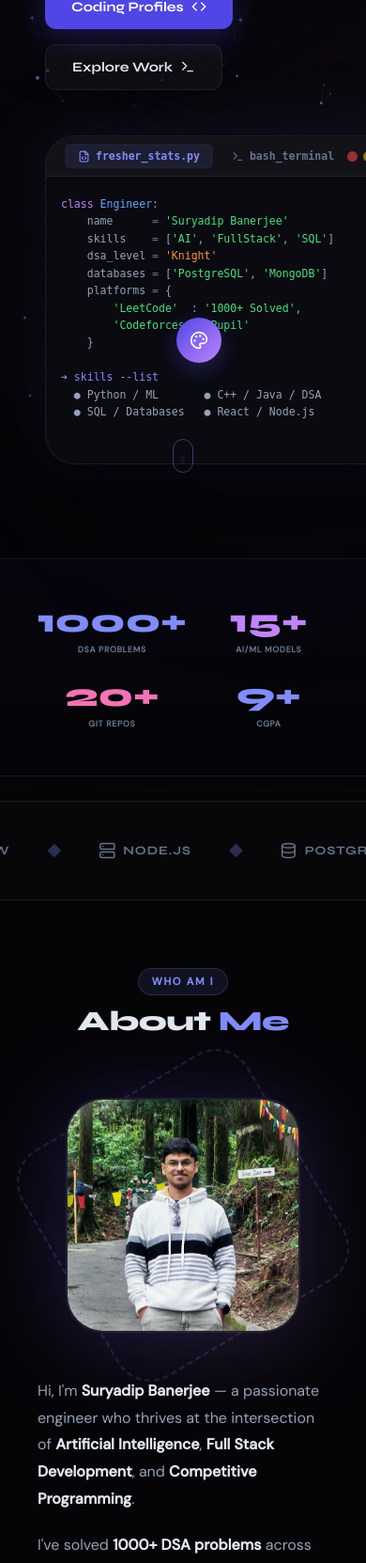
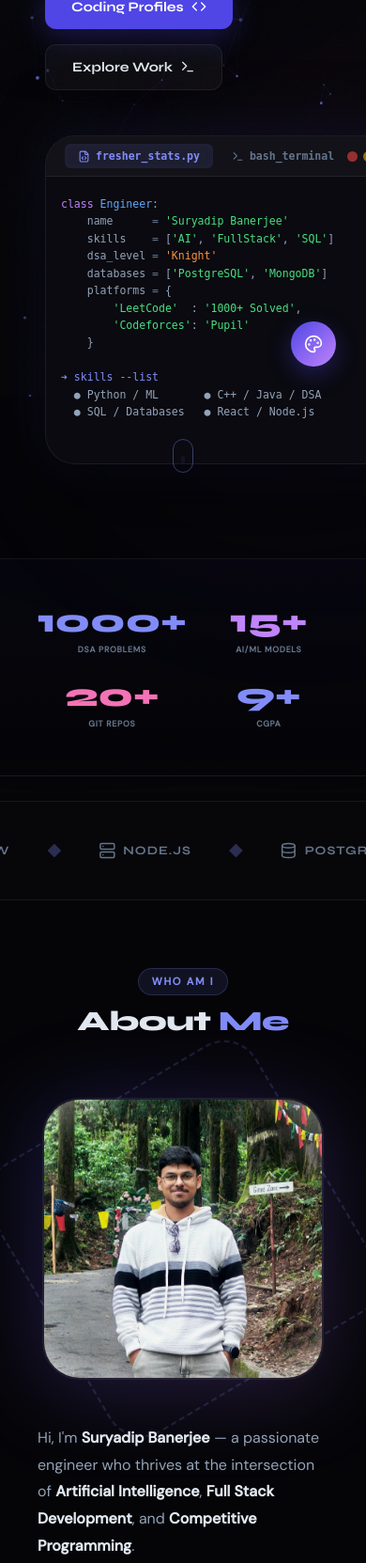
Before and after one commit to surya-X-13/Portfolio, a FastAPI app: page / in a window 390 px wide; the page is wider, and only the part inside the window is pictured. Shown: the part 422-2085 px from the top of that part at 94% size. Run offline with FastAPI, Linux system fonts and the light colour scheme.

Commit message:
style: premium visual overhaul, mobile bottom-right theme align, branded skills cloud, and interactive console matrix/trivia additions

```diff
--- a/static/css/style.css
+++ b/static/css/style.css
@@ -1618,6 +1618,10 @@ h4 {
     width: 140px;
 }
 
+.rating-arc path[stroke-dasharray] {
+    transition: stroke-dashoffset 1.5s cubic-bezier(0.22, 1, 0.36, 1);
+}
+
 .rating-arc svg {
     width: 100%;
 }
@@ -1833,9 +1837,13 @@ h4 {
 
 .skill-tag:hover {
     transform: scale(1.08) translateY(-6px);
-    background: rgba(129, 140, 248, 0.1);
-    border-color: rgba(129, 140, 248, 0.35);
-    box-shadow: 0 12px 30px -8px rgba(129, 140, 248, 0.35);
+    background: var(--skill-color-glow, rgba(129, 140, 248, 0.1)) !important;
+    border-color: var(--skill-color, rgba(129, 140, 248, 0.35)) !important;
+    box-shadow: 0 12px 30px -8px var(--skill-color-glow, rgba(129, 140, 248, 0.35)) !important;
+}
+
+.skill-tag:hover svg {
+    color: var(--skill-color, var(--primary)) !important;
 }
 
 .skill-tag svg {
@@ -2293,7 +2301,7 @@ h4 {
     pointer-events: none;
 }
 
-@media (min-width: 1024px) {
+@media (min-width: 768px) {
     .contact-card {
         grid-template-columns: 5fr 7fr;
         gap: 5rem;
@@ -2786,9 +2794,10 @@ html[data-accent="cyan"] .spotlight-section::after {
 /* ── Split Text Reveal ───────────────────────────────────── */
 .split-reveal .char {
     display: inline-block;
-    transform: translateY(100%);
+    transform: translateY(115%) rotate(4deg) skewX(4deg);
+    transform-origin: left top;
     opacity: 0;
-    transition: transform 0.6s cubic-bezier(0.22, 1, 0.36, 1), opacity 0.6s ease;
+    transition: transform 0.65s cubic-bezier(0.16, 1, 0.3, 1), opacity 0.65s ease;
 }
 
 .split-reveal.revealed .char {
@@ -3359,22 +3368,22 @@ html[data-accent="cyan"] .heatmap-cell.l4 { background: rgba(6, 182, 212, 0.85);
         line-height: 1.6;
     }
 
-    /* Fluid profile photo box & centered glow */
+    /* Fluid profile photo box & centered glow for compact smartphones */
     .about-photo,
     .about-photo-glow {
-        width: 250px;
-        height: 250px;
+        width: 240px !important;
+        height: 240px !important;
     }
 
     .about-photo-glow {
-        left: calc(50% - 125px);
+        left: calc(50% - 120px) !important;
     }
 
     .about-photo-ring {
-        width: 280px;
-        height: 280px;
-        top: -15px;
-        left: calc(50% - 140px);
+        width: 270px !important;
+        height: 270px !important;
+        top: -15px !important;
+        left: calc(50% - 135px) !important;
     }
 
     .quick-facts {
@@ -3409,22 +3418,43 @@ html[data-accent="cyan"] .heatmap-cell.l4 { background: rgba(6, 182, 212, 0.85);
         padding: 1.25rem;
     }
 
-    /* High-Priority Bottom-Left Corner Style Theme Picker for all mobile and tablet screens */
+    /* High-Priority Bottom-Right Corner Style Theme Picker for all mobile and tablet screens */
     #theme-picker {
         position: fixed !important;
-        bottom: 2.25rem !important;
-        left: 1.25rem !important;
-        right: auto !important;
-        flex-direction: row !important;
-        gap: 0.5rem !important;
+        bottom: 2rem !important;
+        right: 2rem !important;
+        left: auto !important;
+        flex-direction: column !important;
+        gap: 0.75rem !important;
         z-index: 9999 !important;
     }
-    .theme-dots {
-        flex-direction: row !important;
-        padding: 0.5rem 0.8rem !important;
-        transform: translateX(-15px) scale(0.9) !important;
-    }
-    .theme-dots.open {
-        transform: translateX(0) scale(1) !important;
-    }
-}
+
+    #back-to-top {
+        bottom: 6.25rem !important;
+        right: 2.25rem !important;
+        left: auto !important;
+        position: fixed !important;
+    }
+
+    /* Center and scale photo components on tablet views */
+    .about-photo,
+    .about-photo-glow {
+        width: 300px !important;
+        height: 300px !important;
+    }
+    .about-photo-glow {
+        left: calc(50% - 150px) !important;
+    }
+    .about-photo-ring {
+        width: 330px !important;
+        height: 330px !important;
+        top: -15px !important;
+        left: calc(50% - 165px) !important;
+    }
+
+    .heatmap-wrap {
+        padding: 1.5rem 1rem !important;
+        overflow-x: auto !important;
+        -webkit-overflow-scrolling: touch !important;
+    }
+}
--- a/static/js/main.js
+++ b/static/js/main.js
@@ -8,22 +8,22 @@
 
 /* ── Data ──────────────────────────────────────────────────────── */
 const SKILLS = [
-  { name: "Python",    icon: "code" },
-  { name: "C++",       icon: "cpu" },
-  { name: "SQL",       icon: "database" },
-  { name: "React",     icon: "layers" },
-  { name: "Node.js",   icon: "server" },
-  { name: "Postgres",  icon: "table" },
-  { name: "ML",        icon: "brain" },
-  { name: "Java",      icon: "coffee" },
-  { name: "TensorFlow",icon: "activity" },
-  { name: "Flask",     icon: "flask-conical" },
-  { name: "MongoDB",   icon: "disc" },
-  { name: "Git",       icon: "git-branch" },
-  { name: "Linux",     icon: "terminal" },
-  { name: "Docker",    icon: "box" },
-  { name: "REST API",  icon: "plug" },
-  { name: "JS",        icon: "file-code" },
+  { name: "Python",    icon: "code",         color: "#306998" },
+  { name: "C++",       icon: "cpu",          color: "#00599c" },
+  { name: "SQL",       icon: "database",     color: "#336791" },
+  { name: "React",     icon: "layers",       color: "#61dafb" },
+  { name: "Node.js",   icon: "server",       color: "#68a063" },
+  { name: "Postgres",  icon: "table",        color: "#336791" },
+  { name: "ML",        icon: "brain",        color: "#ff6f00" },
+  { name: "Java",      icon: "coffee",       color: "#f89820" },
+  { name: "TensorFlow",icon: "activity",     color: "#ff6f00" },
+  { name: "Flask",     icon: "flask-conical",color: "#64748b" },
+  { name: "MongoDB",   icon: "disc",         color: "#4db33d" },
+  { name: "Git",       icon: "git-branch",   color: "#f05032" },
+  { name: "Linux",     icon: "terminal",     color: "#fcc624" },
+  { name: "Docker",    icon: "box",          color: "#2496ed" },
+  { name: "REST API",  icon: "plug",         color: "#009688" },
+  { name: "JS",        icon: "file-code",    color: "#f7df1e" },
 ];
 
 const EXPERIENCE = [
@@ -134,8 +134,69 @@ const HERO_ICONS = ["⚡", "🧠", "💻", "🔥", "🚀", "⭐", "🎯", "📊"
 // Store project data globally for modal
 let PROJECT_DATA = [];
 
+// Global theme accent color cache for high-performance canvas loops
+let ACTIVE_THEME_RGB = { r: 129, g: 140, b: 248 }; // Indigo default
+let ACTIVE_SECONDARY_RGB = { r: 192, g: 132, b: 252 };
+
+function updateThemeCacheColors() {
+  setTimeout(() => {
+    const rootStyle = getComputedStyle(document.documentElement);
+    const primaryHex = rootStyle.getPropertyValue('--primary').trim() || '#818cf8';
+    const secondaryHex = rootStyle.getPropertyValue('--secondary').trim() || '#c084fc';
+
+    const pRgb = hexToRgb(primaryHex);
+    const sRgb = hexToRgb(secondaryHex);
+
+    if (pRgb) ACTIVE_THEME_RGB = pRgb;
+    if (sRgb) ACTIVE_SECONDARY_RGB = sRgb;
+  }, 50);
+}
+
+function hexToRgb(hex) {
+  const cleanHex = hex.replace('#', '').trim();
+  if (cleanHex.length === 3) {
+    const r = parseInt(cleanHex.substring(0, 1) + cleanHex.substring(0, 1), 16);
+    const g = parseInt(cleanHex.substring(1, 2) + cleanHex.substring(1, 2), 16);
+    const b = parseInt(cleanHex.substring(2, 3) + cleanHex.substring(2, 3), 16);
+    return { r, g, b };
+  } else if (cleanHex.length === 6) {
+    const r = parseInt(cleanHex.substring(0, 2), 16);
+    const g = parseInt(cleanHex.substring(2, 4), 16);
+    const b = parseInt(cleanHex.substring(4, 6), 16);
+    return { r, g, b };
+  }
+  return null;
+}
+
+function setTheme(theme) {
+  const validThemes = ["indigo", "emerald", "rose", "amber", "cyan"];
+  if (!validThemes.includes(theme)) return false;
+
+  if (theme === "indigo") {
+    document.documentElement.removeAttribute("data-accent");
+  } else {
+    document.documentElement.setAttribute("data-accent", theme);
+  }
+
+  // Sync the theme dots UI
+  const dots = document.getElementById("theme-dots");
+  if (dots) {
+    dots.querySelectorAll(".theme-dot").forEach((dot) => {
+      if (dot.dataset.theme === theme) {
+        dot.classList.add("active-theme");
+      } else {
+        dot.classList.remove("active-theme");
+      }
+    });
+  }
+
+  updateThemeCacheColors();
+  return true;
+}
+
 /* ── Init ──────────────────────────────────────────────────────── */
 document.addEventListener("DOMContentLoaded", async () => {
+  updateThemeCacheColors();
   lucide.createIcons();
   initPreloader();
   initParticles();
@@ -221,6 +282,10 @@ function initParticles() {
   }
   function draw() {
     ctx.clearRect(0, 0, w, h);
+    const r = ACTIVE_THEME_RGB.r;
+    const g = ACTIVE_THEME_RGB.g;
+    const b = ACTIVE_THEME_RGB.b;
+
     for (let i = 0; i < particles.length; i++) {
       for (let j = i + 1; j < particles.length; j++) {
         const dx = particles[i].x - particles[j].x;
@@ -228,7 +293,7 @@ function initParticles() {
         const dist = Math.sqrt(dx * dx + dy * dy);
         if (dist < CONN) {
           ctx.beginPath();
-          ctx.strokeStyle = `rgba(129,140,248,${(1 - dist / CONN) * 0.15})`;
+          ctx.strokeStyle = `rgba(${r},${g},${b},${(1 - dist / CONN) * 0.15})`;
           ctx.lineWidth = 0.5;
           ctx.moveTo(particles[i].x, particles[i].y);
           ctx.lineTo(particles[j].x, particles[j].y);
@@ -245,7 +310,7 @@ function initParticles() {
       if (p.y < 0) p.y = h; if (p.y > h) p.y = 0;
       ctx.beginPath();
       ctx.arc(p.x, p.y, p.r, 0, Math.PI * 2);
-      ctx.fillStyle = `rgba(129,140,248,${p.alpha})`;
+      ctx.fillStyle = `rgba(${r},${g},${b},${p.alpha})`;
       ctx.fill();
     });
     requestAnimationFrame(draw);
@@ -277,6 +342,12 @@ function initSparkles() {
     const dx = e.clientX - lastX, dy = e.clientY - lastY;
     if (Math.abs(dx) + Math.abs(dy) > 5) {
       for (let i = 0; i < 2; i++) {
+        const pRgb = ACTIVE_THEME_RGB;
+        const sRgb = ACTIVE_SECONDARY_RGB;
+        const selectedColor = Math.random() > 0.5
+          ? `${pRgb.r},${pRgb.g},${pRgb.b}`
+          : `${sRgb.r},${sRgb.g},${sRgb.b}`;
+
         sparkles.push({
           x: e.clientX + (Math.random() - 0.5) * 10,
           y: e.clientY + (Math.random() - 0.5) * 10,
@@ -284,7 +355,7 @@ function initSparkles() {
           vy: (Math.random() - 0.5) * 2 - 1,
           life: 1,
           size: Math.random() * 3 + 1,
-          color: Math.random() > 0.5 ? "129,140,248" : "192,132,252",
+          color: selectedColor,
         });
       }
     }
@@ -477,6 +548,14 @@ function initScrollReveal() {
 
 function animateDiffBars(root = document) {
   root.querySelectorAll(".fill").forEach((bar) => bar.classList.add("active"));
+
+  // Animate Codeforces semi-circular rating gauge path
+  const arcPath = root.querySelector(".rating-arc path[stroke-dasharray]");
+  if (arcPath) {
+    setTimeout(() => {
+      arcPath.style.strokeDashoffset = "86";
+    }, 150);
+  }
 }
 
 /* ═══════════════════════════════════════════════════════════════
@@ -688,13 +767,7 @@ function initThemePicker() {
   dots.querySelectorAll(".theme-dot").forEach((dot) => {
     dot.addEventListener("click", () => {
       const theme = dot.dataset.theme;
-      if (theme === "indigo") {
-        document.documentElement.removeAttribute("data-accent");
-      } else {
-        document.documentElement.setAttribute("data-accent", theme);
-      }
-      dots.querySelectorAll(".theme-dot").forEach((d) => d.classList.remove("active-theme"));
-      dot.classList.add("active-theme");
+      setTheme(theme);
       dots.classList.remove("open");
       showToast("Theme Changed", `Accent color set to ${theme}`, "success");
     });
@@ -748,7 +821,7 @@ function renderSkills() {
   const container = document.getElementById("skill-cloud");
   if (!container) return;
   container.innerHTML = SKILLS.map(
-    (s,i) => `<div class="skill-tag scroll-reveal" style="--delay:${i*40}ms"><i data-lucide="${s.icon}"></i><span>${s.name}</span></div>`
+    (s,i) => `<div class="skill-tag scroll-reveal" style="--delay:${i*40}ms; --skill-color:${s.color}; --skill-color-glow:${s.color}1c;"><i data-lucide="${s.icon}"></i><span>${s.name}</span></div>`
   ).join("");
   lucide.createIcons();
   document.querySelectorAll(".skill-tag").forEach((el) => {
@@ -1010,24 +1083,166 @@ function initTerminalTabs() {
   });
 }
 
+let activeGame = null;
+let matrixInterval = null;
+
+const TRIVIA_QUESTIONS = [
+  {
+    q: "Question 1: Which data structure uses LIFO (Last-In-First-Out) order?<br>  <b>(A)</b> Queue<br>  <b>(B)</b> Stack<br>  <b>(C)</b> Heap",
+    a: "b",
+    successMsg: "Correct! Stacks use LIFO (push/pop). Let's go to the next one!",
+    failMsg: "Oops! Incorrect. Stacks use LIFO, while queues use FIFO (First-In-First-Out)."
+  },
+  {
+    q: "Question 2: What is the average time complexity of Quick Sort?<br>  <b>(A)</b> O(N log N)<br>  <b>(B)</b> O(N^2)<br>  <b>(C)</b> O(N)",
+    a: "a",
+    successMsg: "Spot on! Quick Sort averages O(N log N). Final question time!",
+    failMsg: "Not quite. Quick Sort averages O(N log N), though its worst-case is O(N^2)."
+  },
+  {
+    q: "Question 3: In PostgreSQL, which join returns all rows when there is a match in either left or right table?<br>  <b>(A)</b> LEFT JOIN<br>  <b>(B)</b> FULL OUTER JOIN<br>  <b>(C)</b> INNER JOIN",
+    a: "b",
+    successMsg: "Brilliant! FULL OUTER JOIN merges matches and non-matches from both sides.",
+    failMsg: "Incorrect. FULL OUTER JOIN returns all rows from both tables when there's a match."
+  }
+];
+
+function startMatrixRain() {
+  const canvas = document.getElementById("terminal-matrix-canvas");
+  if (!canvas) return;
+  canvas.style.display = "block";
+
+  const ctx = canvas.getContext("2d");
+  const parent = canvas.parentElement;
+  let w = canvas.width = parent.clientWidth;
+  let h = canvas.height = parent.clientHeight;
+
+  const cols = Math.floor(w / 12) + 1;
+  const ypos = Array(cols).fill(0);
+
+  ctx.fillStyle = "#000";
+  ctx.fillRect(0, 0, w, h);
+
+  function step() {
+    ctx.fillStyle = "rgba(5, 5, 8, 0.05)";
+    ctx.fillRect(0, 0, w, h);
+
+    ctx.fillStyle = `rgb(${ACTIVE_THEME_RGB.r}, ${ACTIVE_THEME_RGB.g}, ${ACTIVE_THEME_RGB.b})`;
+    ctx.font = "9pt monospace";
+
+    ypos.forEach((y, ind) => {
+      const text = String.fromCharCode(33 + Math.floor(Math.random() * 93));
+      const x = ind * 12;
+      ctx.fillText(text, x, y);
+      if (y > 100 + Math.random() * 10000) ypos[ind] = 0;
+      else ypos[ind] = y + 12;
+    });
+  }
+
+  if (matrixInterval) clearInterval(matrixInterval);
+  matrixInterval = setInterval(step, 35);
+  showToast("Matrix Activated ⚡", "Click terminal or press any key to exit", "success");
+}
+
+function stopMatrixRain() {
+  if (matrixInterval) {
+    clearInterval(matrixInterval);
+    matrixInterval = null;
+  }
+  const canvas = document.getElementById("terminal-matrix-canvas");
+  if (canvas) canvas.style.display = "none";
+}
+
 function initTerminalInput() {
   const input = document.getElementById("terminal-input");
   const history = document.getElementById("terminal-history");
   if (!input || !history) return;
 
+  const matrixCanvas = document.getElementById("terminal-matrix-canvas");
+  matrixCanvas?.addEventListener("click", () => {
+    stopMatrixRain();
+    input.focus();
+  });
+
+  document.addEventListener("keydown", (e) => {
+    if (matrixInterval) {
+      stopMatrixRain();
+      e.preventDefault();
+      setTimeout(() => input.focus(), 10);
+    }
+  });
+
   input.addEventListener("keydown", (e) => {
     if (e.key === "Enter") {
       const rawCmd = input.value;
       const cmd = rawCmd.trim().toLowerCase();
-      if (!cmd) return;
 
-      // 1. Add user's command to history
       const userLine = document.createElement("div");
       userLine.className = "terminal-line";
-      userLine.innerHTML = `<span class="terminal-prompt">guest@suryadip.dev:~$</span> ${rawCmd}`;
+      userLine.innerHTML = `<span class="terminal-prompt">${activeGame ? 'trivia-game' : 'guest'}@suryadip.dev:~$</span> ${rawCmd}`;
       history.appendChild(userLine);
 
-      // 2. Process command output
+      if (!cmd) {
+        input.value = "";
+        history.scrollTop = history.scrollHeight;
+        return;
+      }
+
+      if (activeGame) {
+        if (cmd === "exit" || cmd === "quit") {
+          activeGame = null;
+          const outDiv = document.createElement("div");
+          outDiv.className = "terminal-output";
+          outDiv.innerHTML = "Trivia quiz aborted. Back to standard console prompt.";
+          history.appendChild(outDiv);
+        } else {
+          const currentQ = TRIVIA_QUESTIONS[activeGame.questionIndex];
+          let feedback = "";
+
+          if (cmd === "a" || cmd === "b" || cmd === "c") {
+            if (cmd === currentQ.a) {
+              activeGame.score++;
+              feedback = `<span style="color:#34d399">✔ ${currentQ.successMsg}</span>`;
+            } else {
+              feedback = `<span style="color:#fb7185">✘ ${currentQ.failMsg}</span>`;
+            }
+
+            activeGame.questionIndex++;
+
+            let nextOutput = "";
+            if (activeGame.questionIndex < TRIVIA_QUESTIONS.length) {
+              nextOutput = "<br><br>" + TRIVIA_QUESTIONS[activeGame.questionIndex].q;
+            } else {
+              const finalScore = activeGame.score;
+              nextOutput = `<br><br>🏁 <b>Trivia Finished! Score: ${finalScore}/3</b><br>`;
+              if (finalScore === 3) {
+                nextOutput += `<span style="color:#fbbf24">Perfect Score! 🏆 You unlocked Suryadip's Easter Egg! Here is a virtual coffee: ☕</span>`;
+                setTimeout(() => {
+                  showToast("Easter Egg Unlocked! 🏆", "You scored 100% on Suryadip's Trivia! ☕", "success");
+                }, 400);
+              } else {
+                nextOutput += `Nice try! Type 'game' to play again and aim for a perfect score.`;
+              }
+              activeGame = null;
+            }
+
+            const outDiv = document.createElement("div");
+            outDiv.className = "terminal-output";
+            outDiv.innerHTML = feedback + nextOutput;
+            history.appendChild(outDiv);
+          } else {
+            const outDiv = document.createElement("div");
+            outDiv.className = "terminal-output";
+            outDiv.innerHTML = `<span style="color:#fb7185">Invalid option. Please type <b>A</b>, <b>B</b>, or <b>C</b> to answer, or type 'exit' to abort.</span>`;
+            history.appendChild(outDiv);
+          }
+        }
+
+        input.value = "";
+        history.scrollTop = history.scrollHeight;
+        return;
+      }
+
       let output = "";
       if (cmd === "help") {
         output = "Available commands:<br>" +
@@ -1036,6 +1251,11 @@ function initTerminalInput() {
                  " - <b>dsa</b>      : Check competitive programming stats.<br>" +
                  " - <b>projects</b> : Lists featured portfolio projects.<br>" +
                  " - <b>contact</b>  : Find my email and social links.<br>" +
+                 " - <b>theme</b>    : List available accent theme colors.<br>" +
+                 " - <b>theme &lt;color&gt;</b> : Apply accent theme dynamically (e.g. 'theme rose').<br>" +
+                 " - <b>matrix</b>   : Trigger falling code digital rain visualizer.<br>" +
+                 " - <b>game</b>     : Start an interactive Computer Science Trivia game!<br>" +
+                 " - <b>hack</b>     : Trigger mainframe intrusion exploit script micro-interaction.<br>" +
                  " - <b>clear</b>    : Clear prompt history.";
       } else if (cmd === "about") {
         output = "I am Suryadip Banerjee — an AI & Full Stack Developer who enjoys solving complex algorithmic puzzles and building secure, data-driven applications.";
@@ -1058,11 +1278,78 @@ function initTerminalInput() {
                  "LINKEDIN: linkedin.com/in/suryadip-banerjee";
       } else if (cmd === "clear") {
         history.innerHTML = "";
+      } else if (cmd === "matrix") {
+        startMatrixRain();
+      } else if (cmd === "game") {
+        activeGame = { questionIndex: 0, score: 0 };
+        output = "🎮 <b>Suryadip's Coding Trivia Game started!</b><br>" +
+        "I've got 3 multiple-choice questions for you. Type <b>A</b>, <b>B</b>, or <b>C</b> to answer.<br><br>" +
+        TRIVIA_QUESTIONS[0].q;
+      } else if (cmd === "hack") {
+        output = "🔓 [SYSTEM] Initiating bypass sequence...";
+        const lines = [
+          { text: "🛰️ Establishing secure handshake with suryadip.dev mainframe...", delay: 600, color: "#94a3b8" },
+          { text: "⚡ Injecting SQL payload via buffer overflow injection...", delay: 1300, color: "#94a3b8" },
+          { text: "🔐 Cracking Leetcode knight database credentials (1000+ solved)...", delay: 2000, color: "#94a3b8" },
+          { text: "📊 Retrieving Pupil rank parameters on Codeforces server...", delay: 2700, color: "#94a3b8" },
+          { text: "👑 ACCESS GRANTED. Welcome, Commander.", delay: 3400, color: "#34d399" },
+          { text: "<pre style='color:#34d399; font-family:monospace; line-height:1.2; font-size:0.56rem; margin-top:0.5rem;'>" +
+                   " _  _  __   ___  _  _    ___  ____   __   __ _  ____  ____  ____ \n" +
+                   "/ )( \\/ _\\ / __)/ )( \\  / __)(  _ \\ / _\\ (  ( \\(_  _)(  __)(    \\\n" +
+                   ") __ /    ( (__ ) __ ( ( (_ \\ )   //    \\/    /  )(   ) _)  ) D (\n" +
+                   "\\_)(_\\_/\\_/\\___)\\_)(_/  \\___/(__\\_)\\_/\\_/\\_)__) (__) (____)(____/\n" +
+                   "</pre>", delay: 4000, color: "#34d399" }
+        ];
+
+        input.disabled = true;
+        const originalPlaceholder = input.placeholder;
+        input.placeholder = "Running exploit script...";
+
+        lines.forEach(line => {
+          setTimeout(() => {
+            const lDiv = document.createElement("div");
+            lDiv.className = "terminal-output";
+            lDiv.style.color = line.color;
+            lDiv.innerHTML = line.text;
+            history.appendChild(lDiv);
+            history.scrollTop = history.scrollHeight;
+          }, line.delay);
+        });
+
+        setTimeout(() => {
+          input.disabled = false;
+          input.placeholder = originalPlaceholder;
+          input.focus();
+
+          document.querySelectorAll(".terminal-prompt").forEach(p => {
+            p.style.color = "#34d399";
+          });
+          input.style.color = "#34d399";
+          showToast("Mainframe Hacked! 🔓", "Exploit script completed successfully.", "success");
+        }, 4300);
+      } else if (cmd.startsWith("theme")) {
+        const parts = cmd.split(" ");
+        if (parts.length === 1) {
+          output = "Available themes:<br>" +
+                   " - <b>indigo</b>   : Classic royal purple (Default)<br>" +
+                   " - <b>emerald</b>  : Cybernetic tech green<br>" +
+                   " - <b>rose</b>     : Premium editorial pink-red<br>" +
+                   " - <b>amber</b>    : Classic warm gold<br>" +
+                   " - <b>cyan</b>     : High-tech electrical cyan<br>" +
+                   "<br>Type <b>'theme &lt;name&gt;'</b> to apply a theme. E.g., 'theme emerald'.";
+        } else {
+          const chosen = parts[1];
+          const success = setTheme(chosen);
+          if (success) {
+            output = `<span style="color:#34d399">✔ Theme successfully switched to ${chosen}! Accent color is now active.</span>`;
+          } else {
+            output = `<span style="color:#fb7185">✘ Theme '${chosen}' not found. Available options: indigo, emerald, rose, amber, cyan.</span>`;
+          }
+        }
       } else {
         output = `bash: command not found: ${cmd}. Type 'help' for options.`;
       }
 
-      // Append output if present
       if (output) {
         const outDiv = document.createElement("div");
         outDiv.className = "terminal-output";
@@ -1070,14 +1357,12 @@ function initTerminalInput() {
         history.appendChild(outDiv);
       }
 
-      // 3. Reset and scroll to bottom
       input.value = "";
       history.scrollTop = history.scrollHeight;
     }
   });
 
-  // Clicking anywhere on the terminal targets focus
   document.getElementById("tab-terminal")?.addEventListener("click", () => {
-    input.focus();
+    if (!matrixInterval) input.focus();
   });
 }
--- a/templates/index.html
+++ b/templates/index.html
@@ -180,6 +180,7 @@
                     </div>
 
                     <div class="code-body" id="tab-terminal" style="display: none;">
+                        <canvas id="terminal-matrix-canvas" style="display: none; position: absolute; inset: 0; width: 100%; height: 100%; background: rgba(5, 5, 8, 0.98); z-index: 10; border-bottom-left-radius: inherit; border-bottom-right-radius: inherit; pointer-events: auto;"></canvas>
                         <div class="terminal-history" id="terminal-history">
                             <div class="terminal-line"><span class="terminal-prompt">guest@suryadip.dev:~$</span> welcome</div>
                             <div class="terminal-output">Welcome to Suryadip's Interactive Terminal v1.0! Type 'help' to see available commands.</div>
@@ -330,7 +331,7 @@
                         <div class="rating-arc">
                             <svg viewBox="0 0 120 80" fill="none">
                                 <path d="M10 70 A55 55 0 0 1 110 70" stroke="#1e293b" stroke-width="8" fill="none" stroke-linecap="round"/>
-                                <path d="M10 70 A55 55 0 0 1 110 70" stroke="url(#cfGrad)" stroke-width="8" fill="none" stroke-linecap="round" stroke-dasharray="173" stroke-dashoffset="86"/>
+                                <path d="M10 70 A55 55 0 0 1 110 70" stroke="url(#cfGrad)" stroke-width="8" fill="none" stroke-linecap="round" stroke-dasharray="173" stroke-dashoffset="173"/>
                                 <defs>
                                     <linearGradient id="cfGrad" x1="0" y1="0" x2="1" y2="0">
                                         <stop offset="0%" stop-color="#818cf8"/>
```
